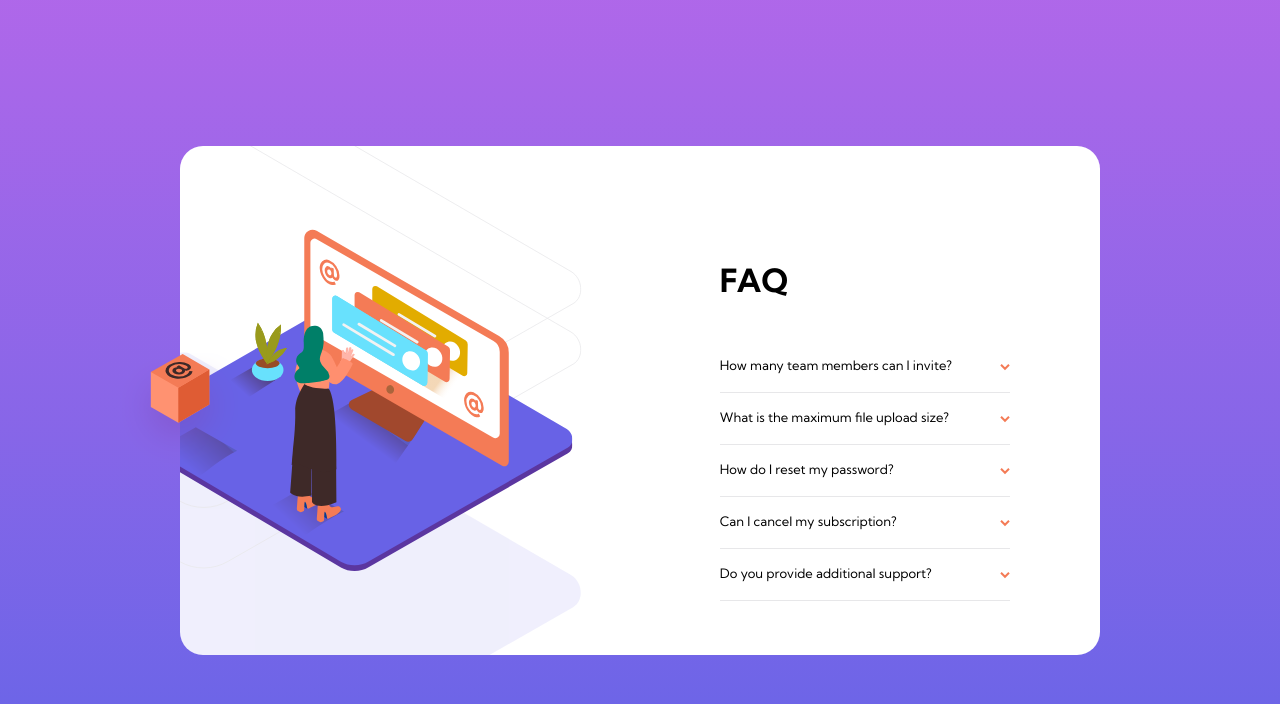
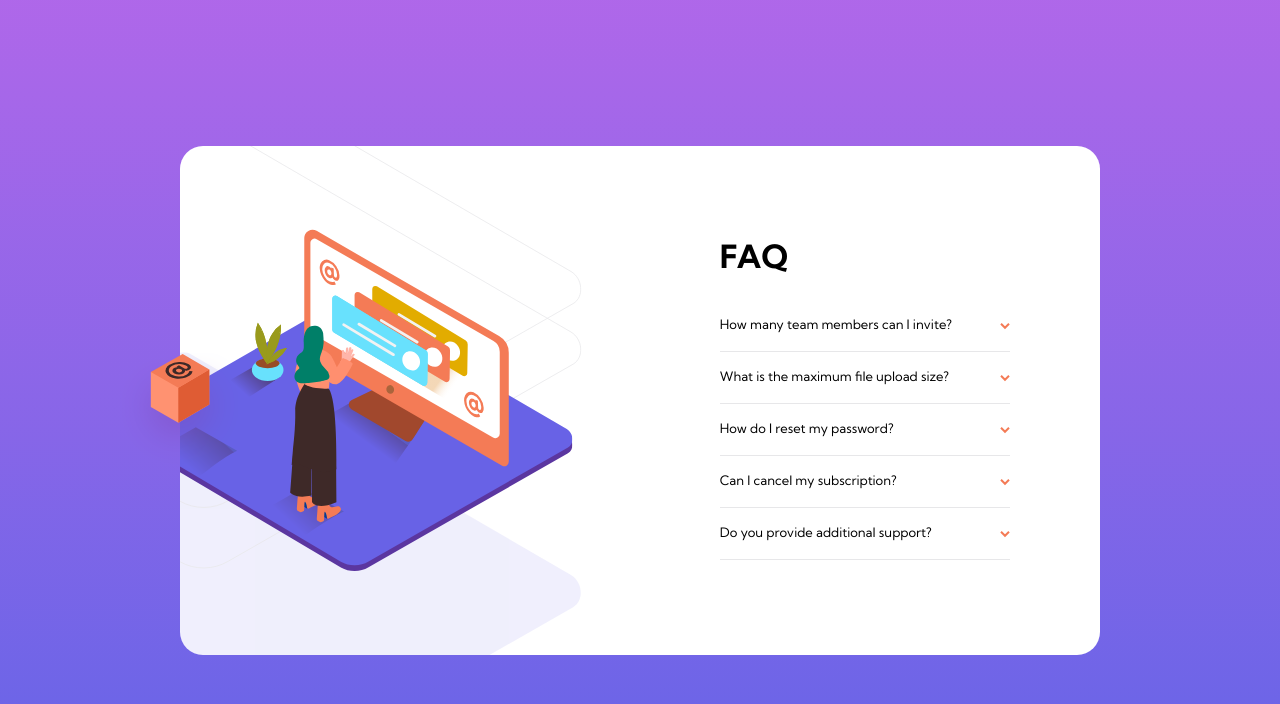
Before and after one commit to Chomikens/Frontendmentop-faq-accordion-card, a website built with Vite: page src/index.html in a window 1280 px wide. Built offline with nearby package versions, Linux system fonts and the light colour scheme; some packages are replaced by stand-ins of ours.

Commit message:
Fix padding for heading

```diff
--- a/src/scss/components/_faq.scss
+++ b/src/scss/components/_faq.scss
@@ -117,16 +117,12 @@
 
 .flex__faq {
 	&__heading {
-		padding-block: 1.75rem 2.375rem;
+		padding-block-end: 1.75rem;
 
 		font-size: fontSizes(main-heading);
 		text-align: center;
 		@include mq(small) {
 			text-align: left;
-		}
-
-		@include mq(medium) {
-			padding-block: 4.0625rem 2.8125rem;
 		}
 	}
 
```
